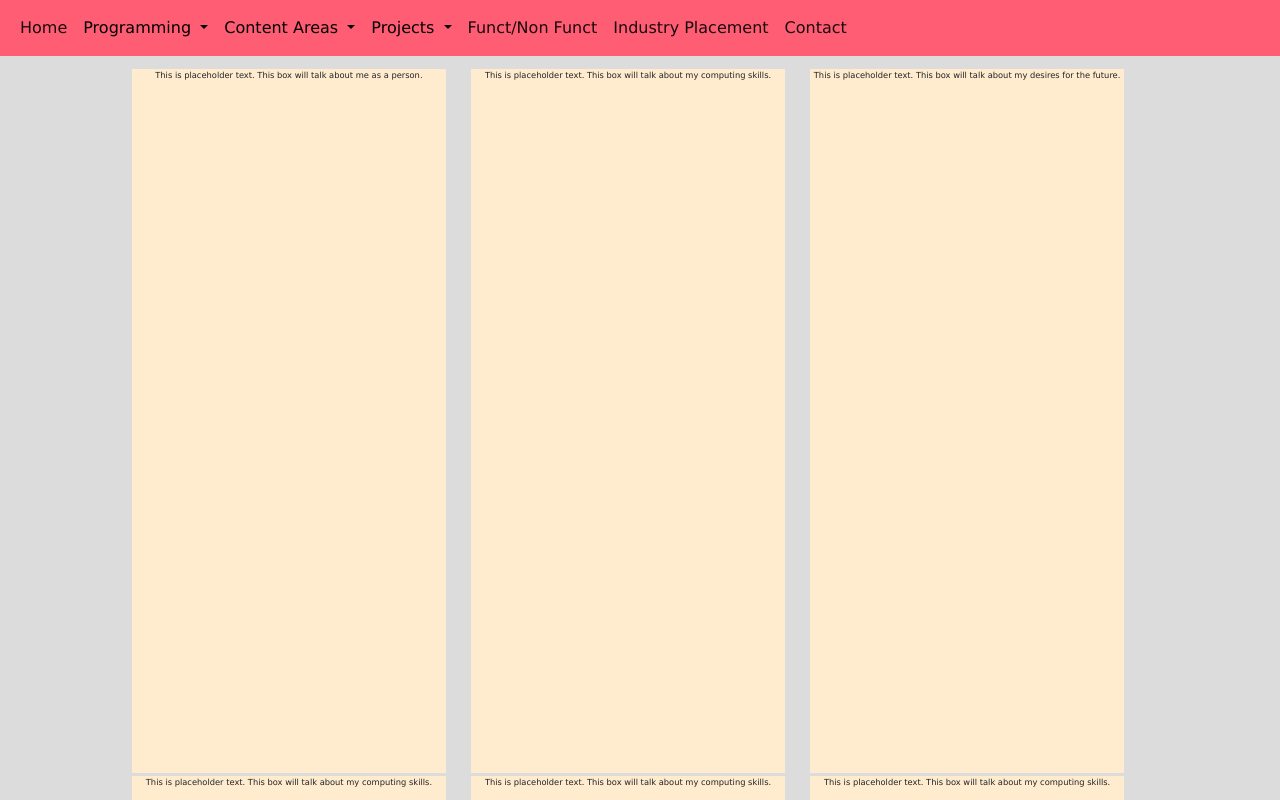
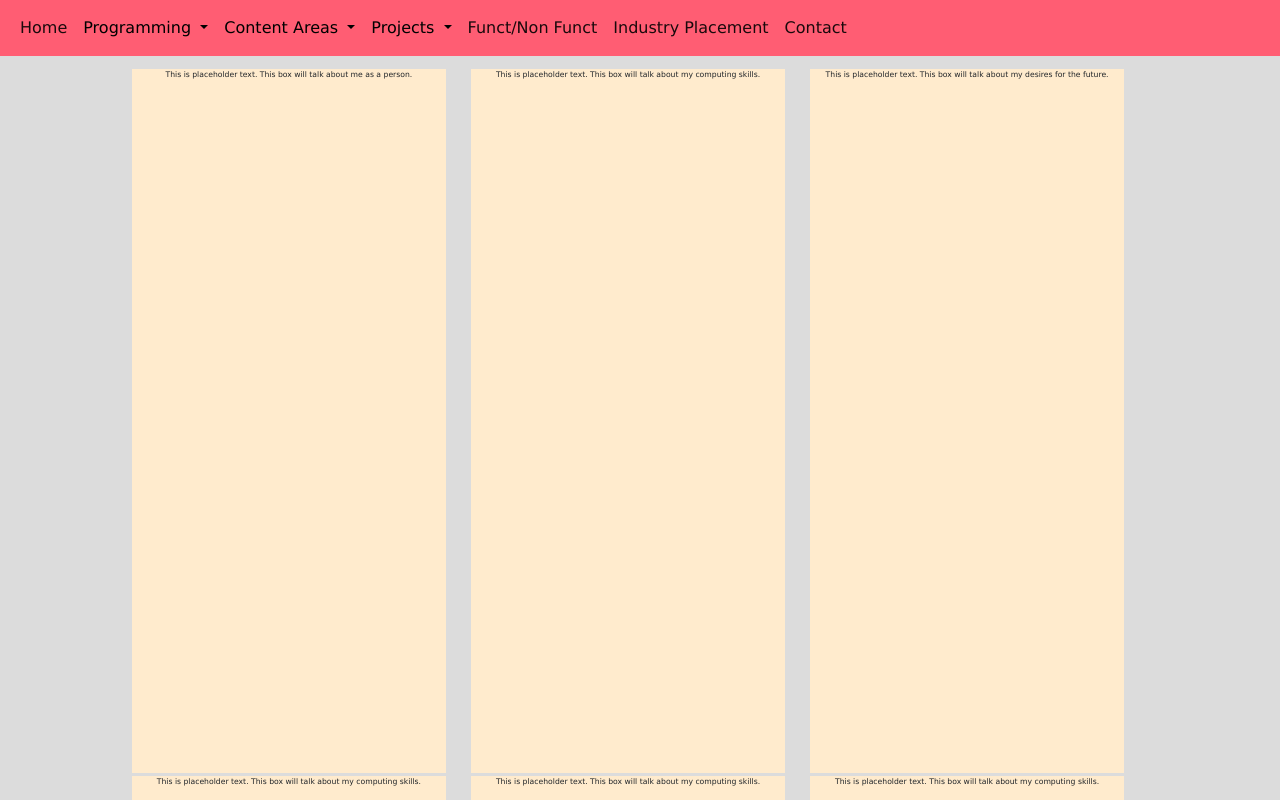
Before and after one commit to EliteSteve/programming-blog, a plain HTML site: page index.html in a window 1280 px wide. Shown: the top 800 px of the page. Drawn offline with nearby package versions, Linux system fonts and the light colour scheme.

Commit message:
Update Blog (Elliott S).css

```diff
--- a/Blog (Elliott S).css
+++ b/Blog (Elliott S).css
@@ -65,7 +65,7 @@ title:hover{
     width: 100%;
     height: 100%;
     text-align: center;
-    font-size: 0.65vw;
+    font-size: 0.6vw;
 }
 
 .content-funct{
```
